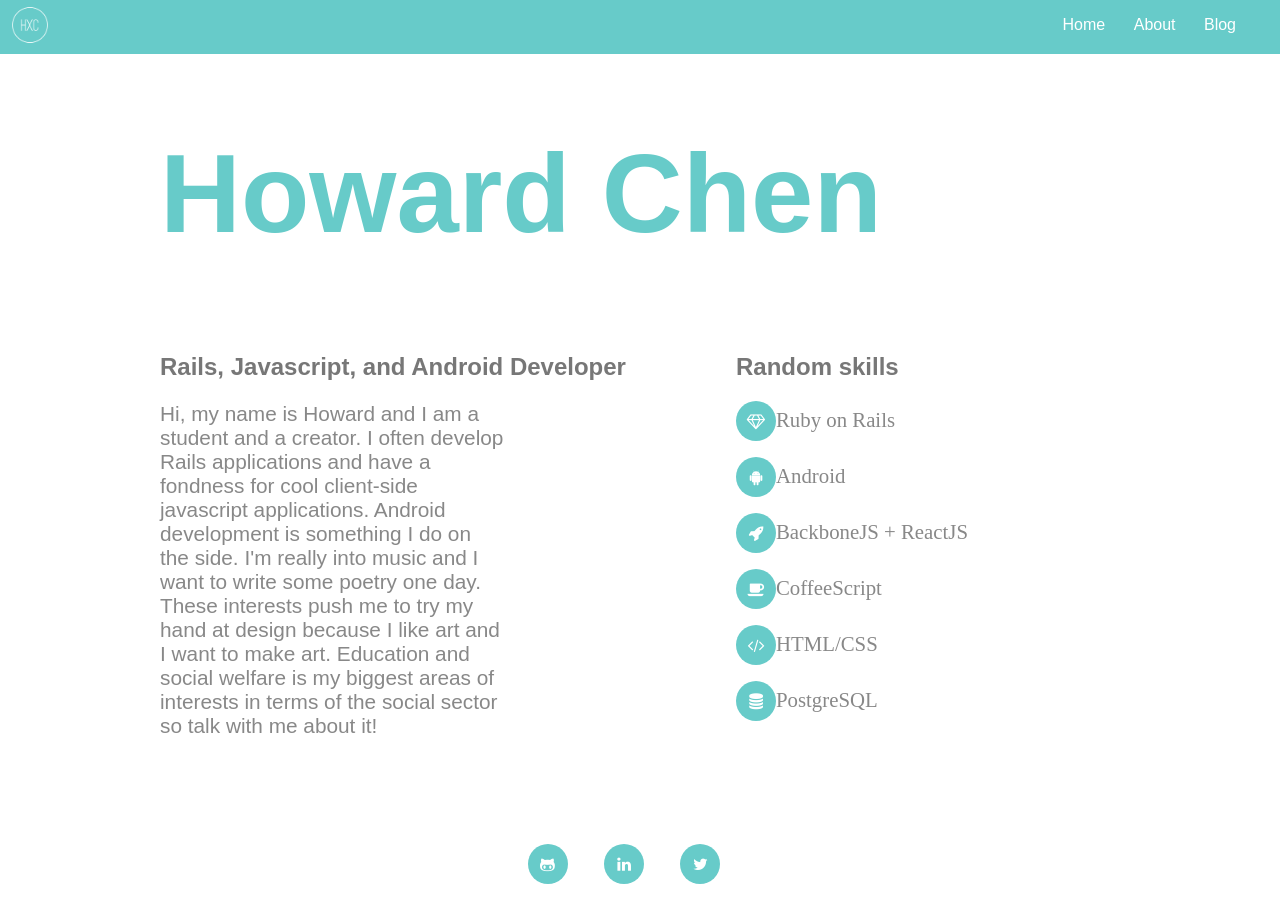
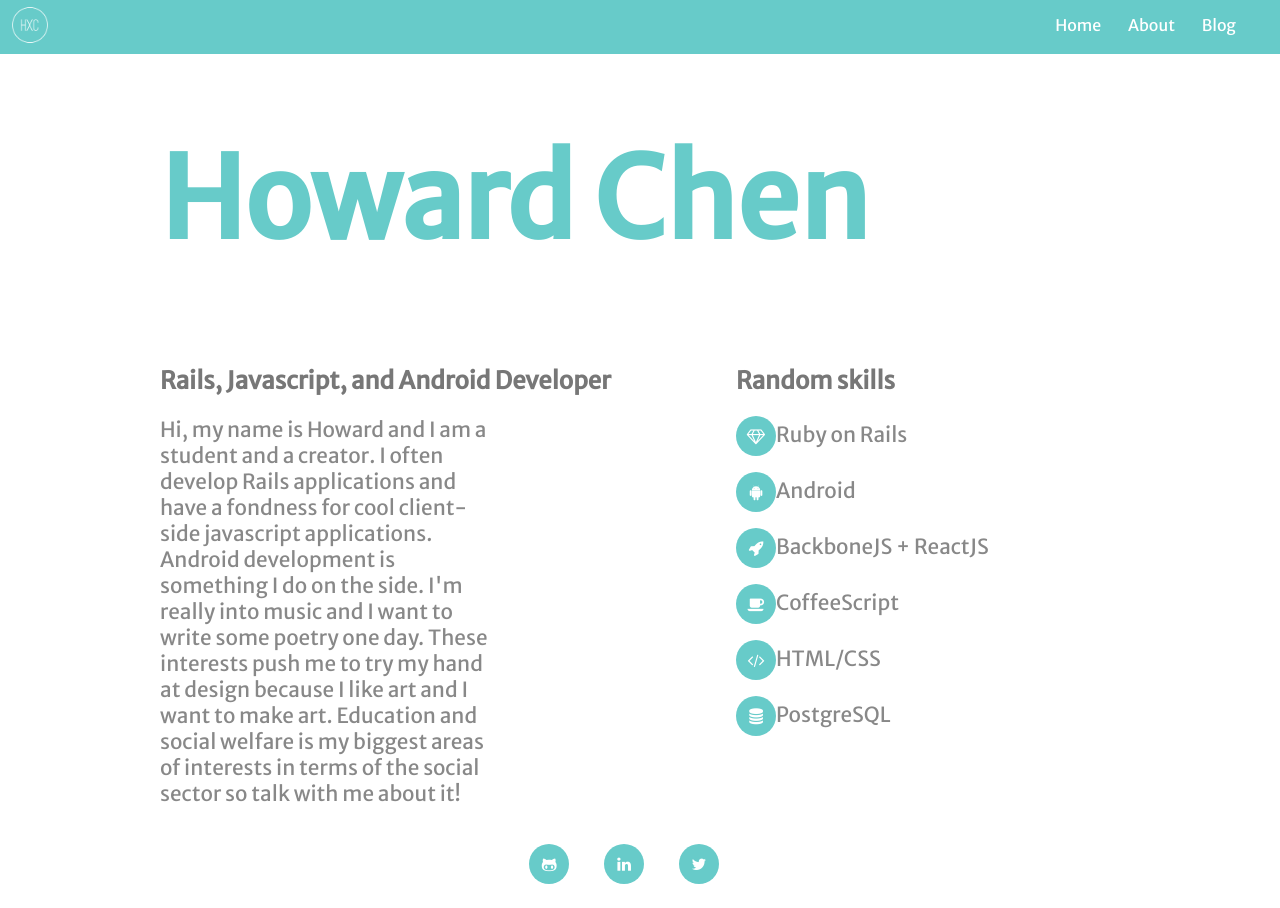
Before and after one commit to chenhoward/chenhoward.github.io, a Jekyll site: the page built from index.html, in a window 1280 px wide. Built offline with Jekyll 4.4.1, drawn with Linux system fonts in a browser that asks for light colours; nearby versions of some CDN libraries; some web fonts are replaced.

Commit message:
Rewrite into merriweather

```diff
--- a/_includes/head.html
+++ b/_includes/head.html
@@ -10,4 +10,5 @@
     <link rel="stylesheet" href="{{ "/fonts/proximanova.css" | prepend: site.baseurl }}">
     <link rel="stylesheet" href="{{ "/css/style.css" | prepend: site.baseurl }}">
     <link rel="stylesheet" href="//maxcdn.bootstrapcdn.com/font-awesome/4.3.0/css/font-awesome.min.css">
+    <link href='http://fonts.googleapis.com/css?family=Merriweather+Sans' rel='stylesheet' type='text/css'>
 </head>
--- a/css/style.css
+++ b/css/style.css
@@ -398,6 +398,9 @@
     text-align: center;
     width: 2.5em; }
 
+body {
+  font-family: "Merriweather Sans", sans-serif !important; }
+
 .container {
   margin: auto;
   width: 75%;
@@ -443,6 +446,7 @@
     text-align: center;
     width: 2.5em; }
   .fa-icons li p {
-    display: inline; }
+    display: inline;
+    font-family: "Merriweather Sans", sans-serif !important; }
 
 /*# sourceMappingURL=style.css.map */
--- a/scss/style.sass
+++ b/scss/style.sass
@@ -2,6 +2,9 @@
 @import "nav"
 @import "color"
 @import "footer"
+
+body
+  font-family: 'Merriweather Sans', sans-serif !important
 
 .container
   margin: auto
@@ -59,3 +62,4 @@
 
     p
       display: inline
+      font-family: 'Merriweather Sans', sans-serif !important
```
Also changed, not shown: 1 other file.
